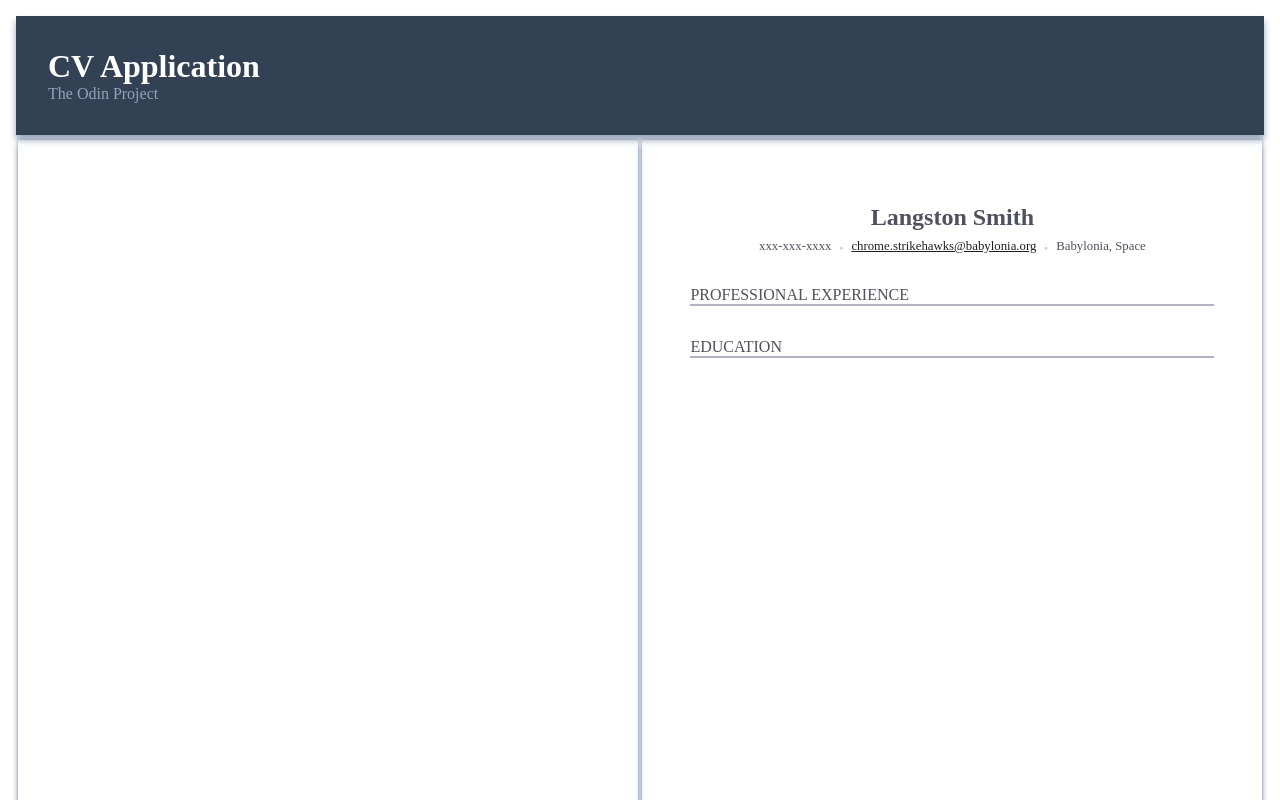
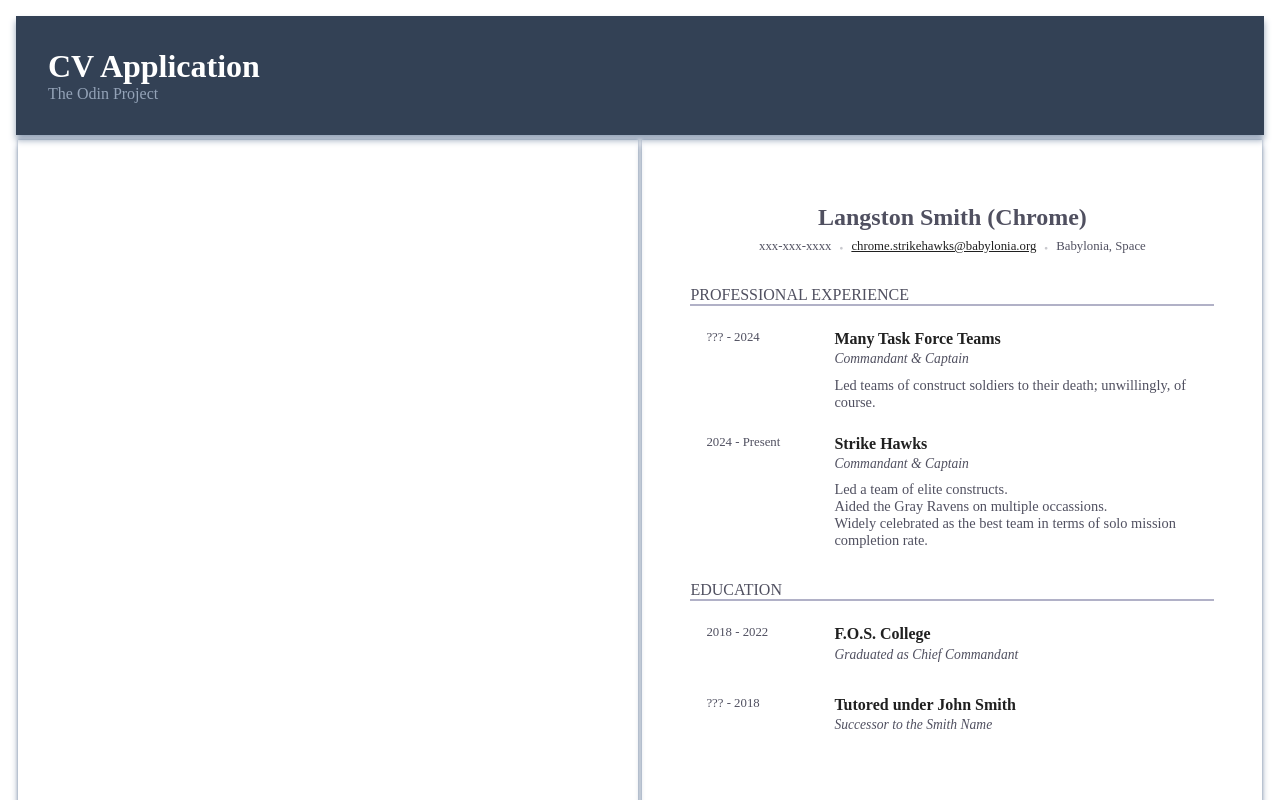
Before and after one commit to JWhales-AR/OdinCVApplication, a React (Vite) app: page / in a window 1280 px wide. Shown: the top 800 px of the page. Built offline with nearby package versions, Linux system fonts and the light colour scheme.

Commit message:
feat: Complete a static preview section

```diff
--- a/src/components/Preview.jsx
+++ b/src/components/Preview.jsx
@@ -13,24 +13,84 @@ function PreviewHeaderContact({name, phone, mail, location}) {
   );
 }
 
+function CVSectionItem({item}) {
+  let {timeSpan, header, subheader, description} = item;
+  return (
+    <li className="cv-section-item">
+      <p className="cv-section-item-time-span">{timeSpan}</p>
+      <div className="cv-section-head-desc-wrapper">
+        <p className="cv-section-item-header">{header}</p>
+        <p className="cv-section-item-subheader">{subheader}</p>
+        <p className="cv-section-item-description">{description}</p>
+      </div>
+    </li>
+  );
+}
+
 function CVSection({header, items}) {
   return (
     <div className="cv-section">
       <p>{header}</p>
       <hr />
+      <ul className="cv-section-item-container">
+        {items && items.map(item =>
+          <CVSectionItem key={item["id"]} item={item} />
+        )}
+      </ul>
     </div>
   );
 }
 
 export default function Preview() {
+
+  let professionalExperience = [
+    {
+      "id": 1,
+      "timeSpan": "??? - 2024",
+      "header": "Many Task Force Teams",
+      "subheader": "Commandant & Captain",
+      "description": [
+        "Led teams of construct soldiers to their death; unwillingly, of course.",
+      ],
+    },
+    {
+      "id": 2,
+      "timeSpan": "2024 - Present",
+      "header": "Strike Hawks",
+      "subheader": "Commandant & Captain",
+      "description": [
+        "Led a team of elite constructs.\n",
+        "Aided the Gray Ravens on multiple occassions.\n",
+        "Widely celebrated as the best team in terms of solo mission completion rate.",
+      ],
+    },
+  ];
+
+  let education = [
+    {
+      "id": 1,
+      "timeSpan": "2018 - 2022",
+      "header": "F.O.S. College",
+      "subheader": "Graduated as Chief Commandant"
+    },
+    {
+      "id": 2,
+      "timeSpan": "??? - 2018",
+      "header": "Tutored under John Smith",
+      "subheader": "Successor to the Smith Name"
+    },
+  ];
+
   return (
     <section id="preview" className="editor-preview-column">
-      <PreviewHeaderContact name="Langston Smith" phone="xxx-xxx-xxxx"
+      <PreviewHeaderContact name="Langston Smith (Chrome)" phone="xxx-xxx-xxxx"
                             mail="chrome.strikehawks@babylonia.org"
                             location="Babylonia, Space"/>
       <div className="preview-sections-container">
-        <CVSection header="PROFESSIONAL EXPERIENCE" />
-        <CVSection header="EDUCATION" />
+        <CVSection header="PROFESSIONAL EXPERIENCE"
+                   items={professionalExperience} />
+        <CVSection header="EDUCATION"
+                   items={education} />
       </div>
     </section>
   );
--- a/src/styles/Preview.css
+++ b/src/styles/Preview.css
@@ -62,3 +62,35 @@
     opacity: 0.5;
     background-color: var(--bg-hr);
 }
+
+.cv-section-item-container {
+    list-style: none;
+}
+
+.cv-section-item {
+    margin: 1.5rem 1rem;
+    display: flex;
+}
+
+.cv-section-item-time-span {
+    font-size: 0.8rem;
+    width: 8rem;
+    flex-shrink: 0;
+}
+
+.cv-section-item-header {
+    color: var(--fg-preview-emphasis);
+    margin-bottom: 0.2rem;
+    font-weight: 600;
+}
+
+.cv-section-item-subheader {
+    font-style: italic;
+    font-size: 0.85rem;
+    margin-bottom: 0.6rem;
+}
+
+.cv-section-item-description {
+    white-space: pre-line;
+    font-size: 0.9rem;
+}
```
